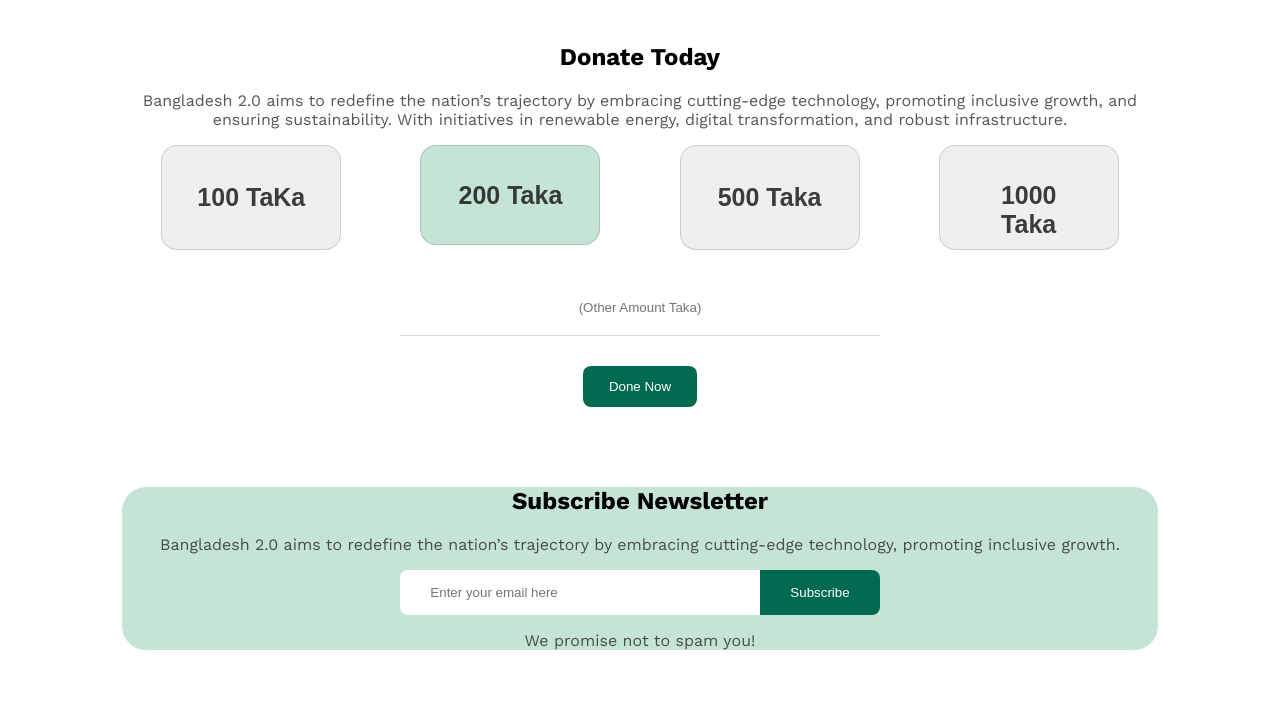
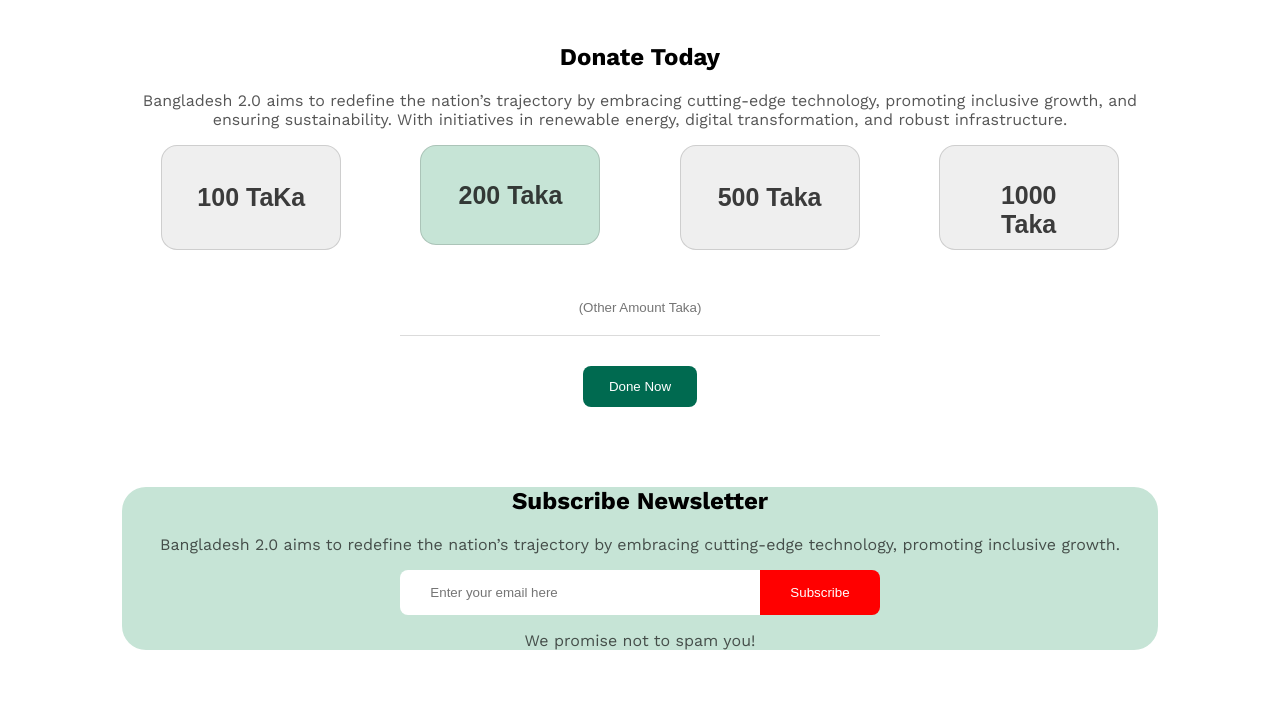
Before and after one commit to Efaz433/assignment-1, a plain HTML site: page index.html in a window 1280 px wide. In both pictures the pointer is over the button "Subscribe". Shown: the part 3313-4040 px from the top of the page. Drawn offline with nearby package versions, Linux system fonts and the light colour scheme.

Commit message:
added everything

```diff
--- a/styles/style.css
+++ b/styles/style.css
@@ -290,6 +290,10 @@ select{
     background-color: rgb(0, 106, 80);
     padding: 15px 30px;
     color: white;
+}
+.subs-btn:hover{
+    background-color: red;
+    color: white;
 
 }
 /*footer*/
```
